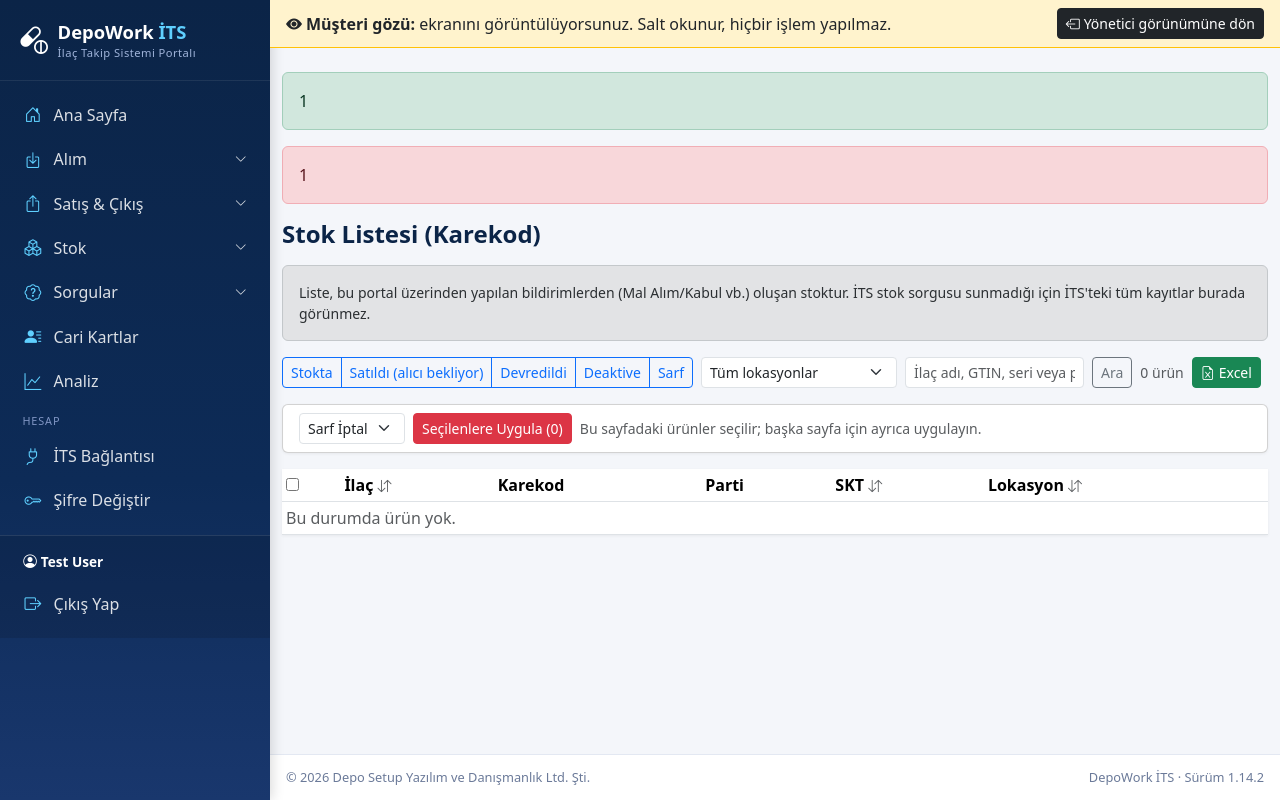
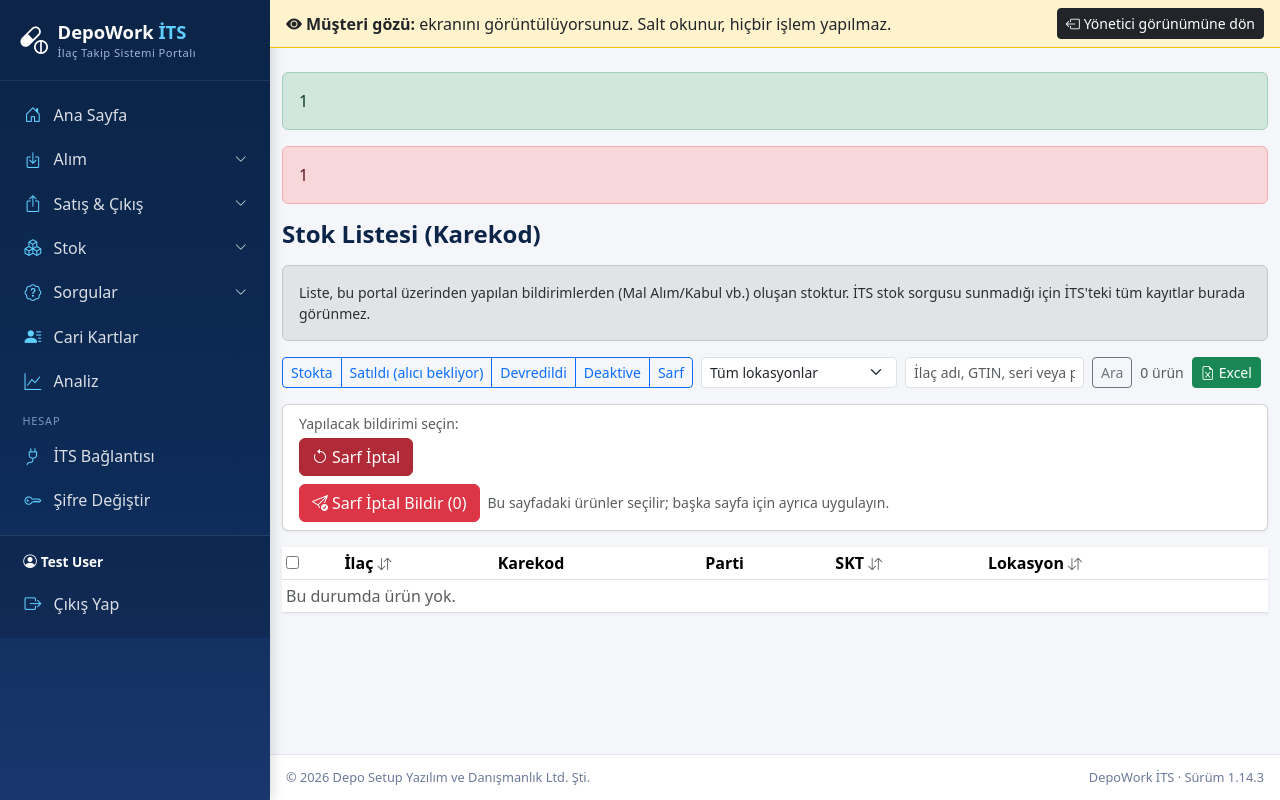
Before and after one commit to deposetup/DepoWorkits, a Laravel app: template resources/views/stok/liste.blade.php in a window 1280 px wide. Run offline with Laravel 12, Linux system fonts and the light colour scheme; the template is opened without the code that fills it, so the values that code supplies are empty; a user stored in the database is signed in; data comes from the database, SQL or seed files in the repository.

Commit message:
Stok Listesi: bildirim türleri renkli butonlar (v1.14.3)
Co-Authored-By: Claude Sonnet 5.5 <noreply@anthropic.com>

```diff
--- a/config/its.php
+++ b/config/its.php
@@ -2,7 +2,7 @@
 
 return [
     // Sürüm numarası: her yayında burada artırılır (MAJOR.MINOR.PATCH).
-    'surum' => '1.14.2',
+    'surum' => '1.14.3',
     'firma' => 'Depo Setup Yazılım ve Danışmanlık Ltd. Şti.',
     'driver' => env('ITS_DRIVER', 'mock'),
     'base_url' => env('ITS_BASE_URL', 'https://itstest2.saglik.gov.tr'), // canlı: https://its2.saglik.gov.tr
--- a/resources/views/stok/liste.blade.php
+++ b/resources/views/stok/liste.blade.php
@@ -20,17 +20,32 @@
 
 <form method="post" action="{{ route('stok.toplu') }}" id="toplu" onsubmit="return topluOnay(event)">@csrf
 <div class="card mb-3"><div class="card-body py-2 row g-2 align-items-center">
-  <div class="col-auto"><select name="tur" id="tur" class="form-select form-select-sm" onchange="alanlar()">
-    @if($durum === 'stokta')
-      <option value="satis">Satış</option>@if($sarfVar)<option value="sarf">Hastane Sarf</option>@endif @if($devirVar)<option value="devir">Mal Devir</option>@endif<option value="iade">Ürün İade</option><option value="deaktive">Deaktive</option>
-    @elseif($durum === 'satis')<option value="satis_iptal">Satış İptal</option>
-    @elseif($durum === 'deaktive')<option value="deaktive_iptal">Deaktivasyon İptal</option>
-    @elseif($durum === 'devir')<option value="devir_iptal">Mal Devir İptal</option>
-    @else<option value="sarf_iptal">Sarf İptal</option>@endif
-  </select></div>
+  @php
+    $islemler = match ($durum) {
+      'stokta' => array_filter([
+        ['satis', 'Satış', 'bi-cart-check', 'success'],
+        $sarfVar ? ['sarf', 'Hastane Sarf', 'bi-hospital', 'info'] : null,
+        $devirVar ? ['devir', 'Mal Devir', 'bi-arrow-left-right', 'primary'] : null,
+        ['iade', 'Ürün İade', 'bi-arrow-return-left', 'warning'],
+        ['deaktive', 'Deaktive', 'bi-slash-circle', 'dark'],
+      ]),
+      'satis' => [['satis_iptal', 'Satış İptal', 'bi-cart-x', 'danger']],
+      'deaktive' => [['deaktive_iptal', 'Deaktivasyon İptal', 'bi-check-circle', 'danger']],
+      'devir' => [['devir_iptal', 'Mal Devir İptal', 'bi-x-circle', 'danger']],
+      default => [['sarf_iptal', 'Sarf İptal', 'bi-arrow-counterclockwise', 'danger']],
+    };
+    $islemler = array_values($islemler);
+  @endphp
+  <div class="col-12"><div class="small text-muted mb-1">Yapılacak bildirimi seçin:</div>
+    <input type="hidden" name="tur" id="tur" value="{{ $islemler[0][0] }}">
+    <div class="d-flex flex-wrap gap-2" id="islemBtn">
+    @foreach($islemler as $i => [$kod, $ad, $ikon, $renk])
+      <button type="button" class="btn btn-{{ $renk }} islem-btn {{ $i ? 'opacity-50' : 'active' }}" data-tur="{{ $kod }}" data-ad="{{ $ad }}" data-renk="{{ $renk }}" aria-pressed="{{ $i ? 'false' : 'true' }}"><i class="bi {{ $ikon }} me-1"></i>{{ $ad }}</button>
+    @endforeach
+    </div></div>
   <div class="col-md-4" id="glnAlan">@include('cari._secici', ['hedef' => 'karsi_gln_input'])<input id="karsi_gln_input" name="karsi_gln" class="form-control form-control-sm" maxlength="13" placeholder="Karşı paydaş GLN (13 hane)"></div>
   <div class="col-md-3 d-none" id="sebepAlan"><select name="sebep" class="form-select form-select-sm"><option value="">Sebep seçin</option>@foreach($sebepler as $k => $ad)<option value="{{ $k }}">{{ $k }} - {{ $ad }}</option>@endforeach</select></div>
-  <div class="col-auto"><button class="btn btn-sm btn-danger">Seçilenlere Uygula (<span id="sayi">0</span>)</button></div>
+  <div class="col-auto"><button class="btn btn-dark" id="uygula"><i class="bi bi-send-check me-1"></i><span id="uygulaAd">Seçilenlere Uygula</span> (<span id="sayi">0</span>)</button></div>
   @if($durum === 'stokta' && \App\Models\StokKalemi::lokasyonVar())
   <div class="col-auto d-flex gap-1"><input name="lokasyon" list="lokOneri" class="form-control form-control-sm" placeholder="Reyon / raf (örn. Reyon A Raf 3)" maxlength="80" form="toplu"><datalist id="lokOneri">@foreach($lokasyonlar as $l)<option value="{{ $l }}">@endforeach</datalist>
     <button class="btn btn-sm btn-outline-primary text-nowrap" formaction="{{ route('stok.lokasyon') }}" data-yerel="1"><i class="bi bi-geo-alt me-1"></i>Lokasyon Ata</button></div>
@@ -59,14 +74,20 @@
 {{ $kalemler->links() }}
 <script>
 function say(){document.getElementById('sayi').textContent=document.querySelectorAll('.sec:checked').length}
+document.querySelectorAll('.islem-btn').forEach(b=>b.addEventListener('click',function(){
+ document.getElementById('tur').value=b.dataset.tur;
+ document.querySelectorAll('.islem-btn').forEach(x=>{const a=x===b;x.classList.toggle('active',a);x.classList.toggle('opacity-50',!a);x.setAttribute('aria-pressed',a)});
+ const u=document.getElementById('uygula');u.className='btn btn-'+b.dataset.renk;document.getElementById('uygulaAd').textContent=b.dataset.ad+' Bildir';
+ alanlar()}));
 function alanlar(){const t=document.getElementById('tur').value;
  document.getElementById('glnAlan').classList.toggle('d-none',!['satis','iade','devir'].includes(t));
  document.getElementById('sebepAlan').classList.toggle('d-none',!['deaktive','deaktive_iptal'].includes(t))}
 function topluOnay(e){const n=document.querySelectorAll('.sec:checked').length;
  if(!n){alert('Önce ürün seçin.');return false}
  if(e&&e.submitter&&e.submitter.dataset.yerel)return true;
- const t=document.getElementById('tur');
- return confirm(n+' ürün için "'+t.options[t.selectedIndex].text+'" bildirimi İTS\'e gönderilecek. Onaylıyor musunuz?')}
+ const t=document.querySelector('.islem-btn.active');
+ return confirm(n+' ürün için "'+t.dataset.ad+'" bildirimi İTS\'e gönderilecek. Onaylıyor musunuz?')}
 alanlar();
+(function(){const b=document.querySelector('.islem-btn.active');if(b){const u=document.getElementById('uygula');u.className='btn btn-'+b.dataset.renk;document.getElementById('uygulaAd').textContent=b.dataset.ad+' Bildir'}})();
 </script>
 @endsection
```
